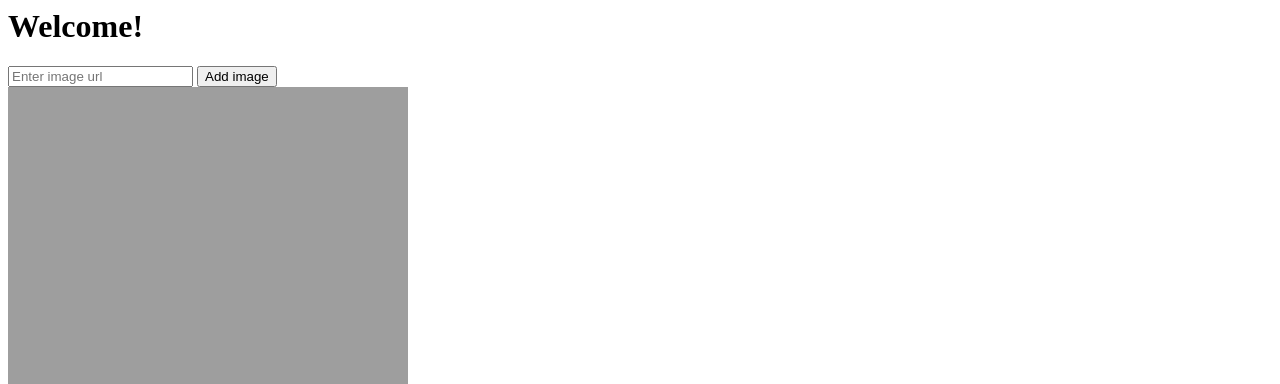
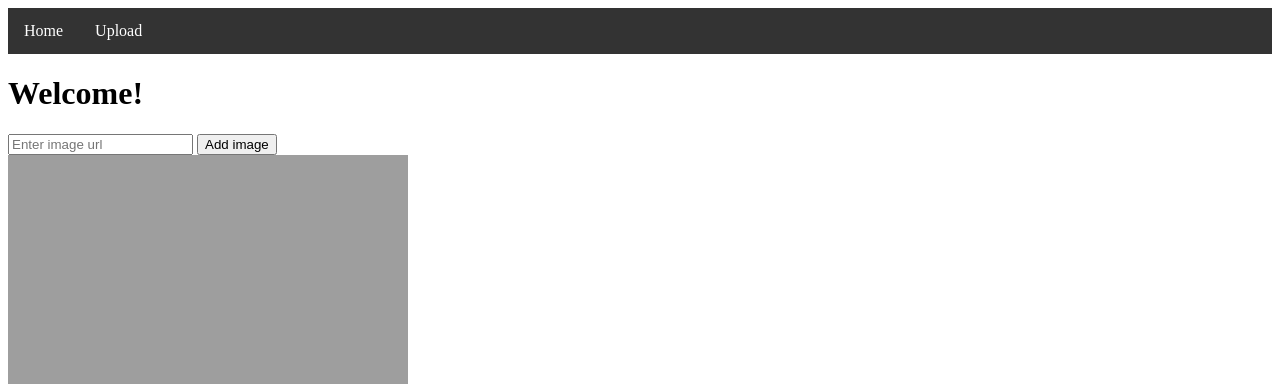
Before and after one commit to NicoTF/AWAS_project, a PHP site: page / in a window 1280 px wide. Shown: the top 384 px of the page. Run offline with PHP 8.4, Linux system fonts and the light colour scheme; data comes from the database, SQL or seed files in the repository.

Commit message:
Added menu

```diff
--- a/public/css/styles.css
+++ b/public/css/styles.css
@@ -1,3 +1,28 @@
 .image {
     align-content: center;
 }
+
+ul#menu {
+    list-style-type: none;
+    margin: 0;
+    padding: 0;
+    overflow: hidden;
+    background-color: #333;
+}
+
+#menu li {
+    float: left;
+}
+
+#menu li a {
+    display: block;
+    color: white;
+    text-align: center;
+    padding: 14px 16px;
+    text-decoration: none;
+}
+
+/* Change the link color to #111 (black) on hover */
+#menu li a:hover {
+    background-color: #111;
+}
--- a/public/index.php
+++ b/public/index.php
@@ -8,6 +8,8 @@ require_once '../tools/db_conn.php';
         <script src="js/add_img.js"></script>
         <link rel="stylesheet" href="css/styles.css">
     </header>
+<body>
+<?php require_once '../tools/menu.php'; ?>
     <h1> Welcome! </h1>
     <label>
         <input type="text" name="url" placeholder="Enter image url"/>
@@ -22,3 +24,5 @@ foreach ($images as $image) {
     </div>
     <?php
 }
+?>
+</body>
--- /dev/null
+++ b/tools/menu.php
@@ -0,0 +1,5 @@
+<ul id="menu">
+    <li><a href="/">Home</a></li>
+    <li><a href="/users/add_image.php">Upload</a></li>
+</ul>
+<?php
```
Also changed, not shown: public/tools/add_image.php (deleted, +0 -8 lines), public/users/add_image.php (added, +13 -0 lines).
